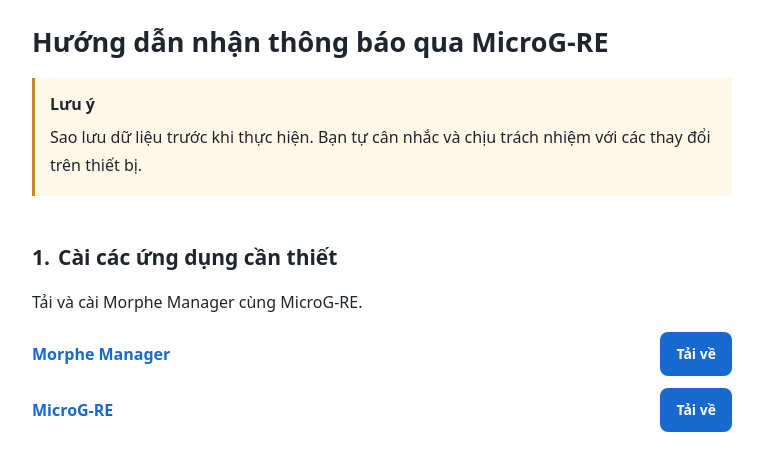
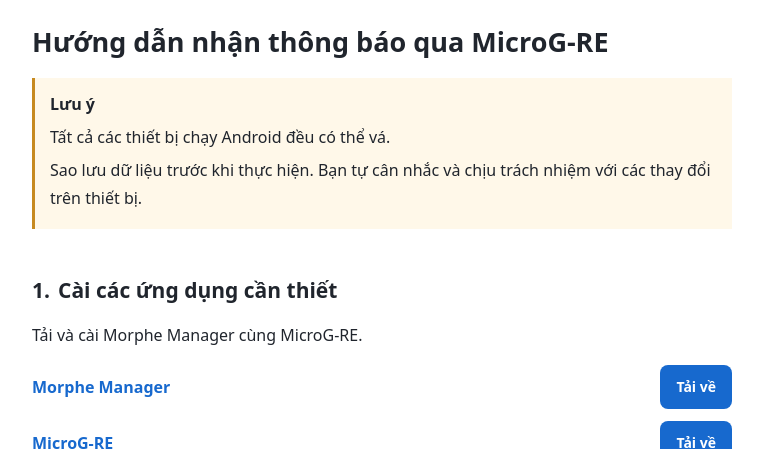
Before and after one commit to tinhtinh1908/home, a website: page huongdan.html in a window 1280 px wide. Shown: the top 449 px of the page, without its empty margins (258-1021 px from the left). Drawn offline with Linux system fonts and the light colour scheme.

Commit message:
Update huongdan.html

```diff
--- a/huongdan.html
+++ b/huongdan.html
@@ -12,6 +12,7 @@
       <h1>Hướng dẫn nhận thông báo qua MicroG-RE</h1>
       <aside class="notice">
         <strong>Lưu ý</strong>
+        <p>Tất cả các thiết bị chạy Android đều có thể vá.</p>
         <p>Sao lưu dữ liệu trước khi thực hiện. Bạn tự cân nhắc và chịu trách nhiệm với các thay đổi trên thiết bị.</p>
       </aside>
 
```
